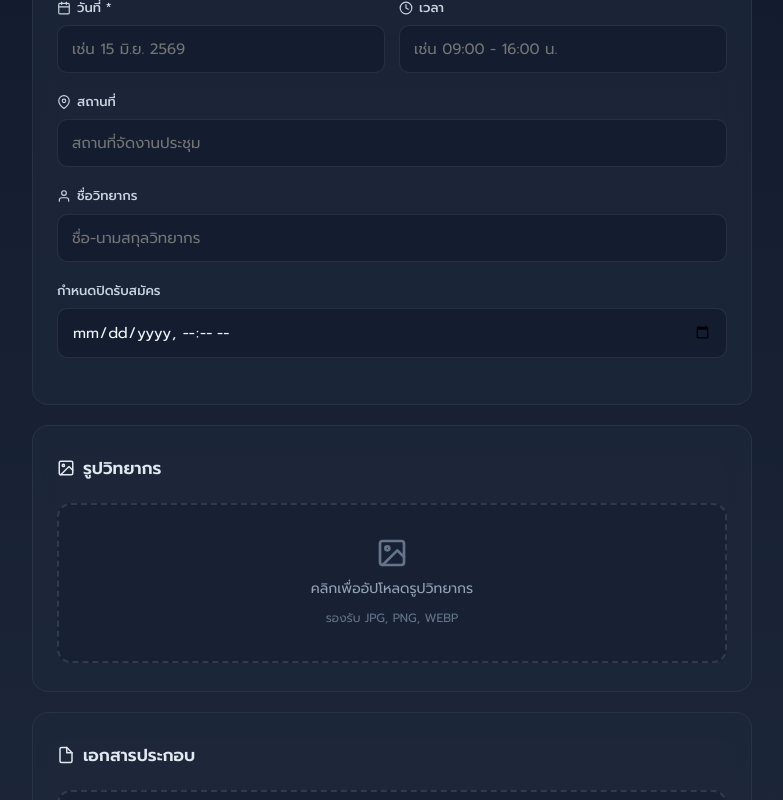
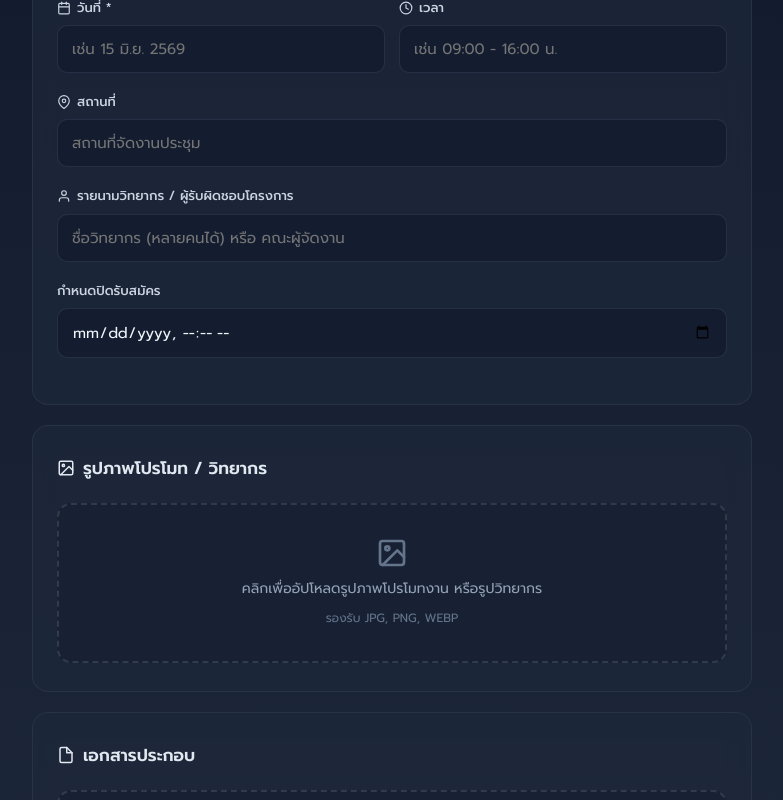
Before and after one commit to expap9/meeting-app, a React (Vite) app: page /admin/create in a window 1280 px wide. Shown: the part 476-1276 px from the top of the page, without its empty margins (248-1031 px from the left). Built offline with nearby package versions, Linux system fonts and the light colour scheme.

Commit message:
Update wording for speaker and promo photo

```diff
--- a/src/pages/AdminMeetingForm.jsx
+++ b/src/pages/AdminMeetingForm.jsx
@@ -240,13 +240,13 @@ export default function AdminMeetingForm() {
             <div style={styles.fieldGroup}>
               <label style={styles.label}>
                 <FiUser size={14} style={{ marginRight: 6 }} />
-                ชื่อวิทยากร
+                รายนามวิทยากร / ผู้รับผิดชอบโครงการ
               </label>
               <input
                 type="text"
                 value={form.speakerName}
                 onChange={(e) => handleChange('speakerName', e.target.value)}
-                placeholder="ชื่อ-นามสกุลวิทยากร"
+                placeholder="ชื่อวิทยากร (หลายคนได้) หรือ คณะผู้จัดงาน"
                 style={styles.input}
               />
             </div>
@@ -266,7 +266,7 @@ export default function AdminMeetingForm() {
           <div style={styles.card}>
             <h2 style={styles.cardTitle}>
               <FiImage size={18} style={{ marginRight: 8 }} />
-              รูปวิทยากร
+              รูปภาพโปรโมท / วิทยากร
             </h2>
 
             {form.speakerPhoto ? (
@@ -294,7 +294,7 @@ export default function AdminMeetingForm() {
                 ) : (
                   <>
                     <FiImage size={32} color="#64748b" />
-                    <span style={styles.uploadText}>คลิกเพื่ออัปโหลดรูปวิทยากร</span>
+                    <span style={styles.uploadText}>คลิกเพื่ออัปโหลดรูปภาพโปรโมทงาน หรือรูปวิทยากร</span>
                     <span style={styles.uploadHint}>รองรับ JPG, PNG, WEBP</span>
                   </>
                 )}
--- a/src/pages/Home.jsx
+++ b/src/pages/Home.jsx
@@ -334,7 +334,7 @@ export default function Home() {
                     )}
                     {mtg.speakerName && (
                       <span className="info-pill">
-                        <FaUserTie /> {mtg.speakerName}
+                        <FaUserTie /> วิทยากร/ผู้จัด: {mtg.speakerName}
                       </span>
                     )}
                   </div>
@@ -453,9 +453,15 @@ export default function Home() {
               )}
             </div>
 
-            <div className="footer-divider" />
           </footer>
         )}
+
+      {/* Admin Link at the very bottom */}
+      <div style={{ textAlign: 'center', marginTop: '2rem', marginBottom: '2rem' }}>
+        <Link to="/admin-login" style={{ color: 'var(--text-muted)', fontSize: '0.85rem', textDecoration: 'none', display: 'inline-flex', alignItems: 'center', gap: '0.4rem' }}>
+          <FaUserCircle /> สำหรับผู้ดูแลระบบ
+        </Link>
+      </div>
     </div>
   );
 }
```
